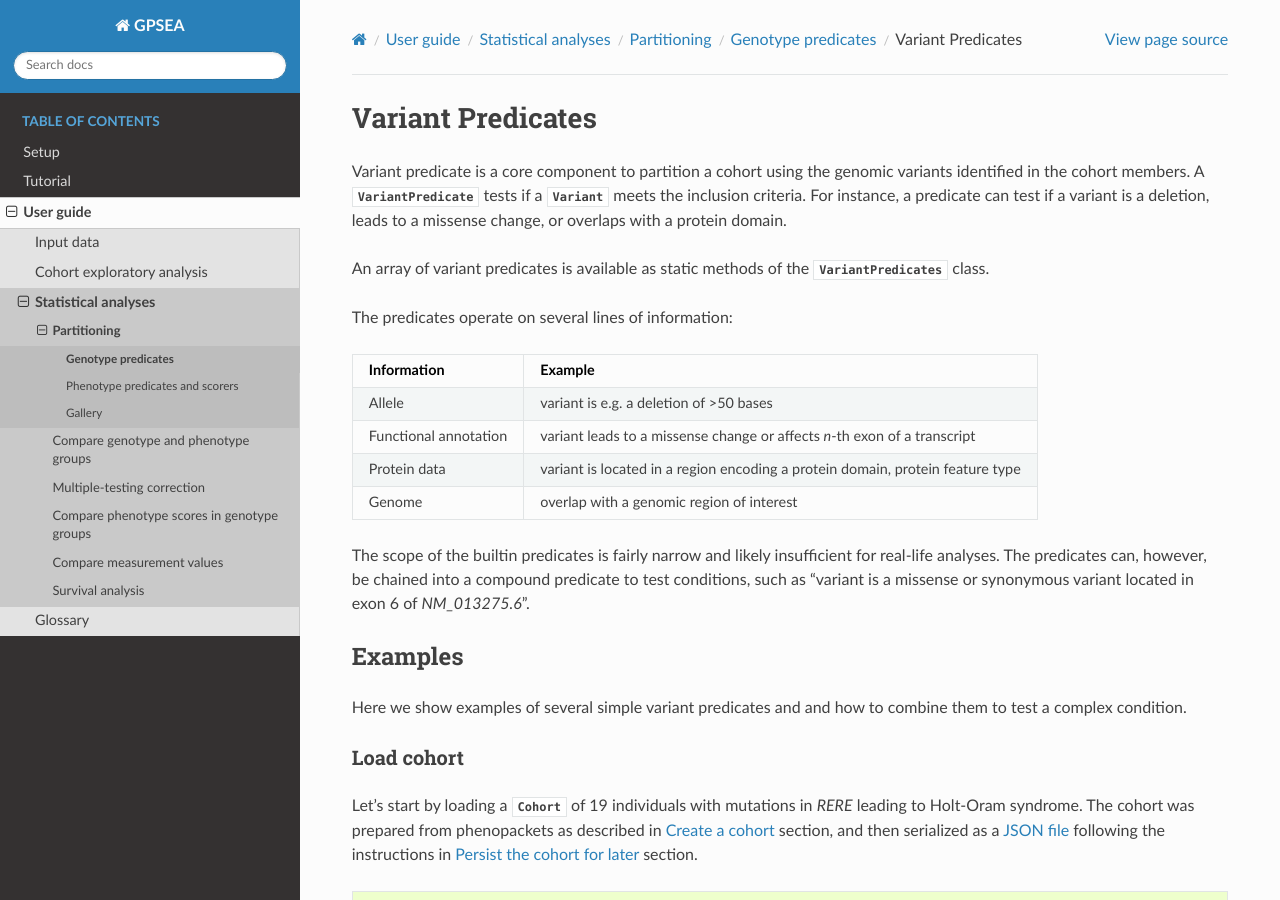
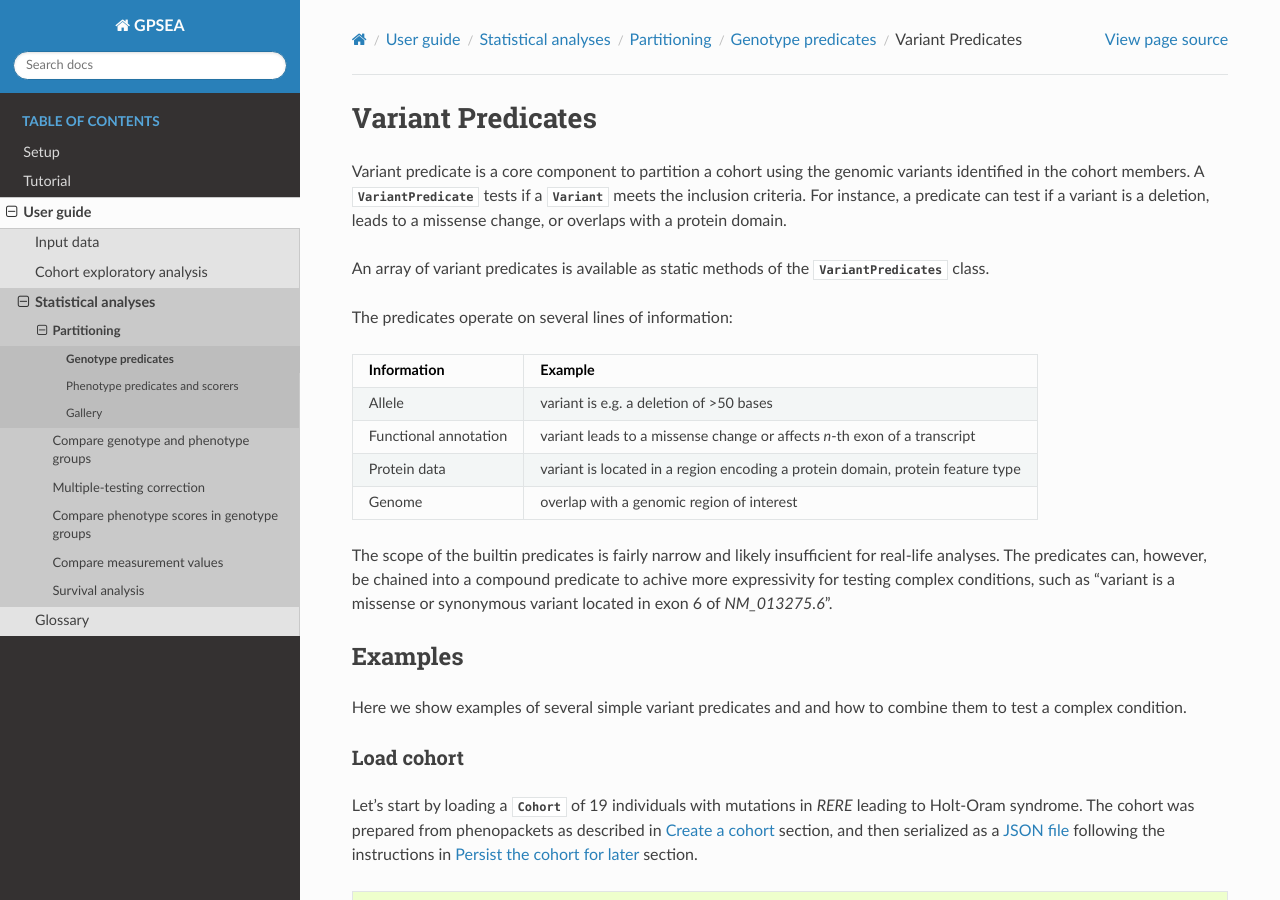
Before and after one commit to monarch-initiative/gpsea, a Sphinx documentation site: the page built from docs/user-guide/analyses/partitioning/genotype/variant_predicates.rst, in a window 1280 px wide and 900 px high. Built offline with Sphinx 7.4.7 and the Read the Docs theme 3.1.0, drawn with Linux system fonts in a browser that asks for light colours; pages that are not in the unit, such as notebooks, are missing from menus.

Commit message:
Add pronounciation.

```diff
--- a/docs/index.rst
+++ b/docs/index.rst
@@ -10,7 +10,7 @@
 In Mendelian genetics, the focus is generally placed on the study of whether specific disease-causing alleles
 are associated with specific phenotypic manifestations of the disease.
 
-GPSEA (Genotypes and Phenotypes - Statistical Evaluation of Associations, pronounced /dʒiːpiːsiː/)
+GPSEA (Genotypes and Phenotypes - Statistical Evaluation of Associations, /dʒiːpiːsiː/)
 is a Python package for finding genotype-phenotype associations.
 The input to GPSEA is a collection of `Global Alliance for Genomics and Health (GA4GH) Phenopackets <https://pubmed.ncbi.nlm.nih.gov/35705716/>`_.
 GPSEA ingests the phenopackets and analyzes the genotype-phenotype associations.
--- a/docs/user-guide/analyses/partitioning/genotype/variant_predicates.rst
+++ b/docs/user-guide/analyses/partitioning/genotype/variant_predicates.rst
@@ -32,7 +32,8 @@
 
 The scope of the builtin predicates is fairly narrow
 and likely insufficient for real-life analyses.
-The predicates can, however, be chained into a compound predicate to test conditions,
+The predicates can, however, be chained into a compound predicate
+to achive more expressivity for testing complex conditions,
 such as "variant is a missense or synonymous variant located in exon 6 of `NM_013275.6`".
 
 
```
Also changed, not shown: README.md (+1 -1 lines).
